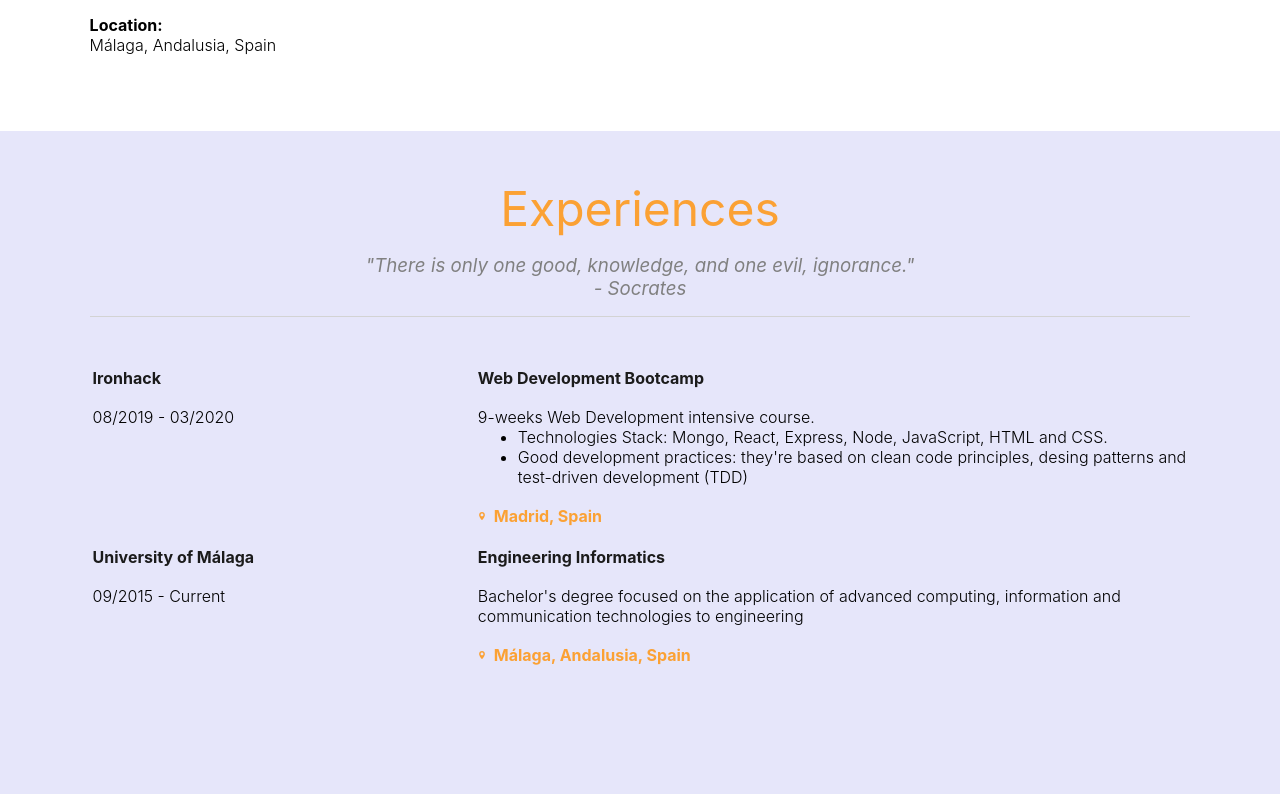
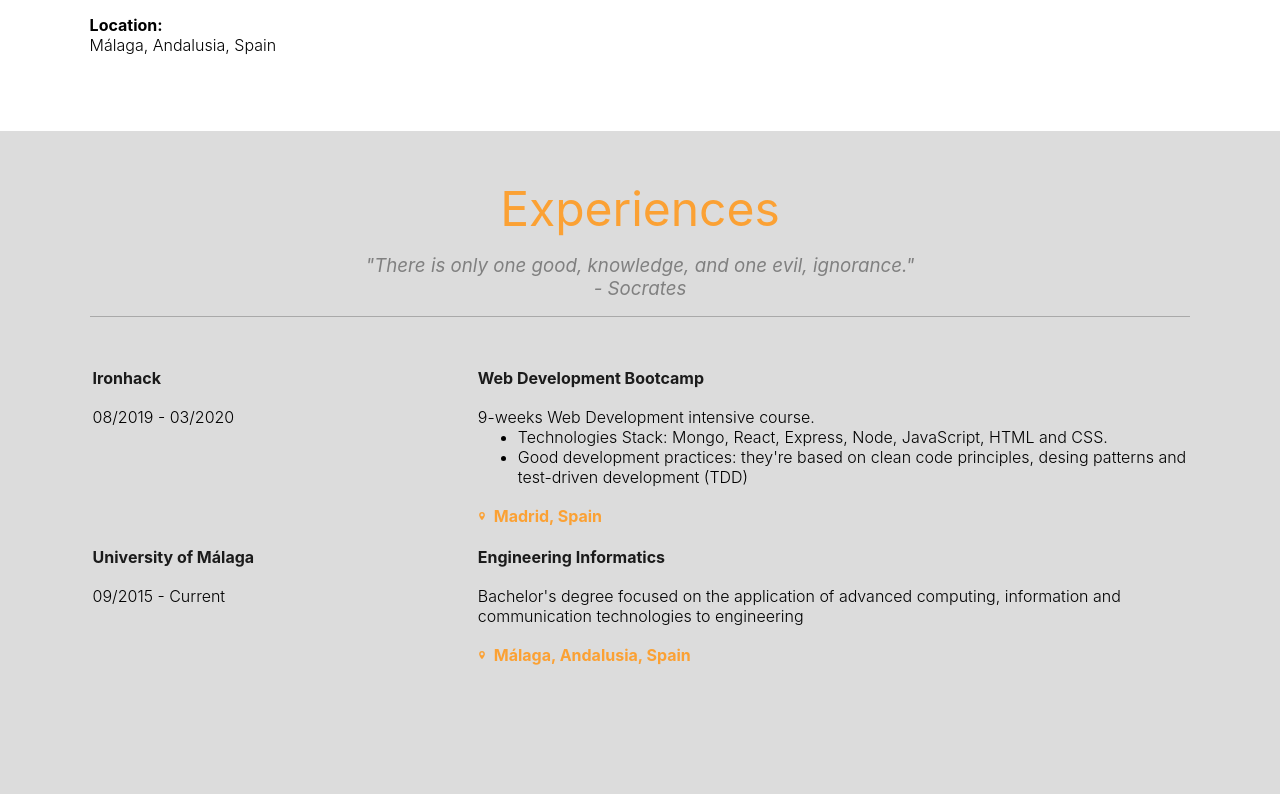
Before and after one commit to raulrequenac/raulrequenac, a React (Create React App) app: page / in a window 1280 px wide. Shown: the part 1666-2460 px from the top of the page. Built offline with nearby package versions, Linux system fonts and the light colour scheme.

Commit message:
color fixes

```diff
--- a/src/components/Contact.js
+++ b/src/components/Contact.js
@@ -110,7 +110,8 @@ const Contact = () => {
             >
             <div className="logo-container">
               <img alt="" src="/images/websites/linkedin.svg"/>
-            </div>            <h1>LinkedIn</h1>
+            </div>
+            <h1>LinkedIn</h1>
           </a>
           <a
             href="https://github.com/raulrequenac"
@@ -120,13 +121,20 @@ const Contact = () => {
             >
             <div className="logo-container">
               <img alt="" src="/images/websites/github.svg"/>
-            </div>            <h1>Github</h1>
+            </div>
+            <h1>Github</h1>
           </a>
           <a href="mailto:raulrequec@gmail.com" className="website">
             <div className="logo-container">
               <img alt="" src="/images/websites/mail.svg"/>
             </div>
             <h1>Gmail</h1>
+          </a>
+          <a href="https://www.malt.es/profile/raulrequenacayuso" className="website">
+            <div className="logo-container">
+              <img alt="" src="/images/websites/malt.png"/>
+            </div>
+            <h1>Malt</h1>
           </a>
         </div>
       </form>
--- a/src/components/Projects.js
+++ b/src/components/Projects.js
@@ -15,7 +15,7 @@ const Projects = () => {
   return (
     <section id="Projects" className="container" style={containerStyle}>
       <h1 className="title">Projects</h1>
-      <h3 className="quote">“I am a great believer in luck, and I find the harder I work, the more I have of it.”
+      <h3 className="quote">“I am a great believer in luck and I find the harder I work, the more I have of it.”
       <br/>- Stephen Leacock</h3>
       <div className="projects-container">
         {projects.map((project, i) => (
--- a/src/styles/App.css
+++ b/src/styles/App.css
@@ -24,7 +24,7 @@ hr {
   color: gray;
   font-weight: 400;
   font-style: italic;
-  border-bottom: 1px solid lightgray;
+  border-bottom: 1px solid darkgray;
   padding: 1rem 0;
 }
 
--- a/src/styles/Experience.css
+++ b/src/styles/Experience.css
@@ -10,9 +10,6 @@
 
 .Experience table .first-c {
   width: 35%;
-}
-
-.Experience table .second-c {
 }
 
 .Experience table .name {
--- a/src/styles/Experiences.css
+++ b/src/styles/Experiences.css
@@ -1,3 +1,3 @@
 #Experiences {
-  background-color: lavender;
+  background-color: gainsboro;
 }
--- a/src/styles/Projects.css
+++ b/src/styles/Projects.css
@@ -1,5 +1,5 @@
 #Projects {
-  background-color: lavender;
+  background-color: gainsboro;
   min-height: 100vh;
 }
 
```
Also changed, not shown: public/images/websites/malt.png (added).
